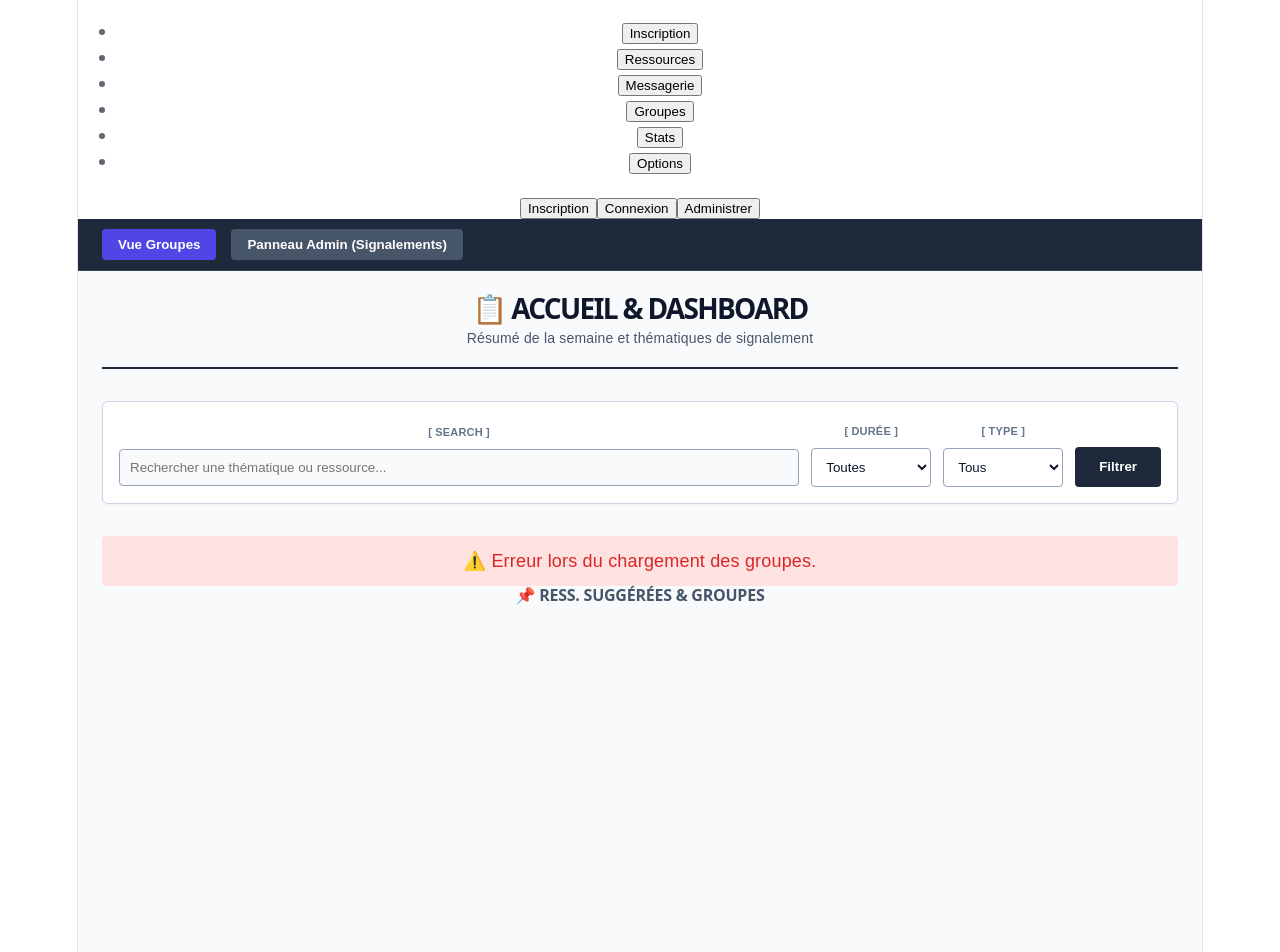
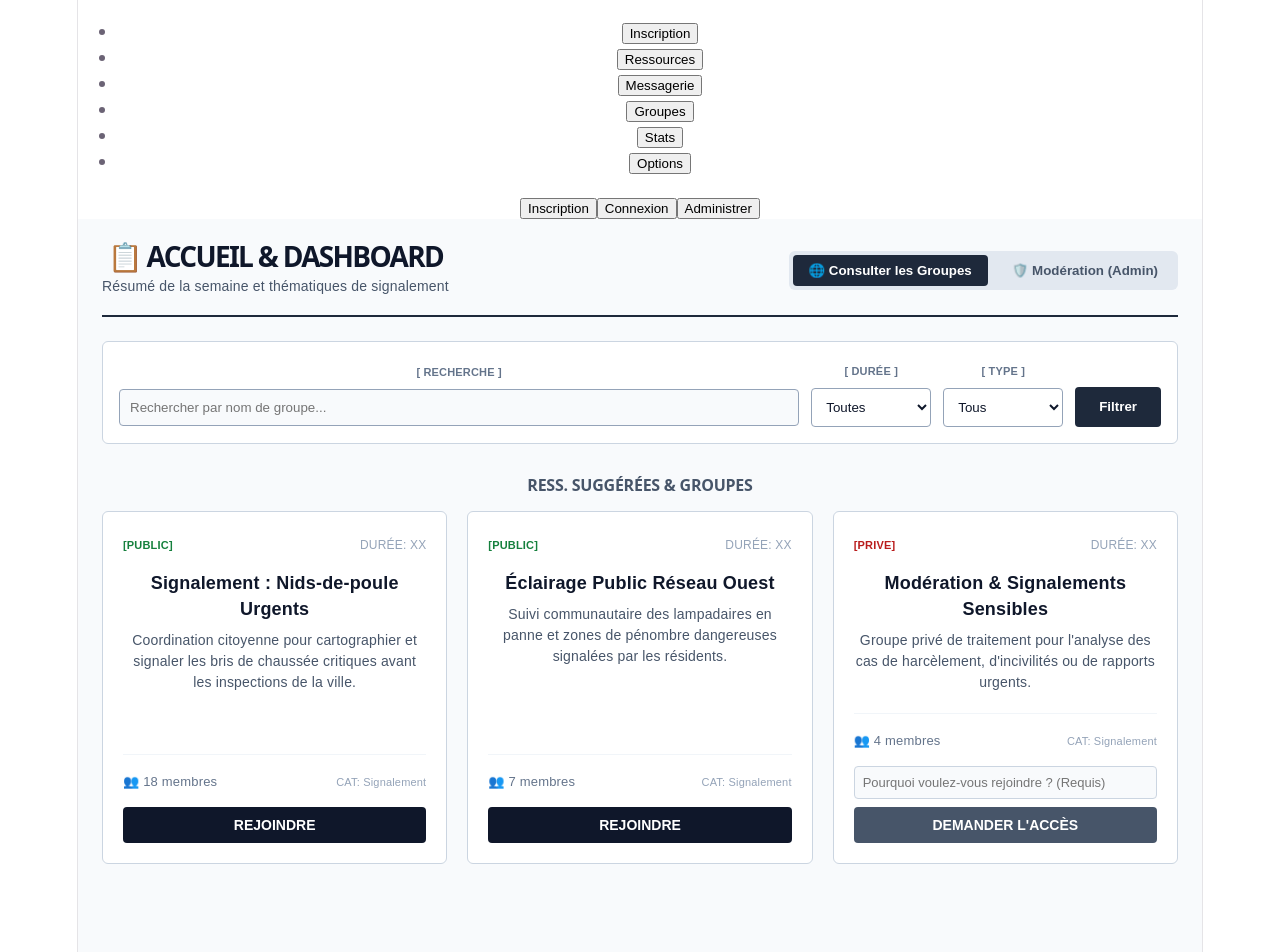
Before and after one commit to clementlaflamme/mindharbor, a React (Vite) app in the folder client/: page / in a window 1280 px wide. Shown: the top 952 px of the page. Built offline with nearby package versions, Linux system fonts and the light colour scheme.

Commit message:
preparation de merge

```diff
--- a/client/src/App.tsx
+++ b/client/src/App.tsx
@@ -4,36 +4,21 @@ import "./index.css"
 import Navbar from "./components/Navbar";
 import Footer from "./components/Footer";
 import { GroupsPage } from "./pages/GroupsPage";
+import { AdminSignalementsPage } from "./pages/AdminSignalementsPage";
 
 const API = "http://localhost:3000"
 
 function App() {
-    const [activeTab, setActiveTab] = useState<'groups' | 'admin'>('groups');
-
   return (
     <div className="app-container">
-      <Navbar/>
-      <div style={{ padding: '10px 24px', backgroundColor: '#1e293b', borderBottom: '1px solid #334155', display: 'flex', gap: '15px' }}>
-              <button
-                onClick={() => setActiveTab('groups')}
-                style={{ padding: '8px 16px', backgroundColor: activeTab === 'groups' ? '#4f46e5' : '#475569', color: 'white', border: 'none', borderRadius: '4px', cursor: 'pointer', fontWeight: 'bold' }}
-              >
-                Vue Groupes
-              </button>
-              <button
-                onClick={() => setActiveTab('admin')}
-                style={{ padding: '8px 16px', backgroundColor: activeTab === 'admin' ? '#ef4444' : '#475569', color: 'white', border: 'none', borderRadius: '4px', cursor: 'pointer', fontWeight: 'bold' }}
-              >
-                Panneau Admin (Signalements)
-              </button>
-            </div>
+      <Navbar />
 
-            <main className="content" style={{ minHeight: '80vh' }}>
-              {activeTab === 'groups' ? <GroupsPage /> : <AdminSignalementsPage />}
-            </main>
-      <Footer/>
+      <main className="content">
+        <GroupsPage />
+      </main>
+
+      <Footer />
     </div>
-
   );
 }
 
--- a/client/src/api/groups.ts
+++ b/client/src/api/groups.ts
@@ -1,16 +1,30 @@
-import api from './axios';
-import { Group } from '../types/groups';
+import { api } from './axios';
+// import { Group } from '../types/groups';
+
+export interface GroupCount {
+  membres: number;
+}
+
+export interface Group {
+  id: string;
+  thematique: string;
+  description: string;
+  regles: string;
+  visibilite: 'PUBLIC' | 'PRIVE';
+  Creele: string;
+  majle: string;
+  _count: GroupCount;
+}
 
 export const groupsService = {
-  fetchGroups: async (recherche?: string): Promise<Group[]> => {
+  recupererGroups: async (recherche?: string): Promise<Group[]> => {
     const response = await api.get<Group[]>('/groupes', {
       params: recherche ? { recherche } : {}
     });
     return response.data;
   },
 
-  // Calls router.post('/:groupeId/rejoindre')
-  joinGroup: async (groupeId: string, presentation?: string): Promise<any> => {
+  joindreGroup: async (groupeId: string, presentation?: string): Promise<any> => {
     const response = await api.post(`/groupes/${groupeId}/rejoindre`, {
       presentation
     });
--- a/client/src/pages/GroupsPage.tsx
+++ b/client/src/pages/GroupsPage.tsx
@@ -1,80 +1,166 @@
 import React, { useState, useEffect } from 'react';
-import { Group } from '../types/groups';
 import { groupsService } from '../api/groups';
+export type VisibiliteGroupe = 'PUBLIC' | 'PRIVE';
+export type StatutAdhesion = 'EN_ATTENTE' | 'ACCEPTEE' | 'REFUSEE';
+
+export interface CompteMembres {
+  membres: number;
+}
+
+export interface Groupe {
+  id: string;
+  thematique: string;
+  description: string;
+  regles: string;
+  visibilite: VisibiliteGroupe;
+  creeLe: string;
+  majLe: string;
+  _count: CompteMembres;
+}
 
 export function GroupsPage() {
-  const [groups, setGroups] = useState<Group[]>([]);
-  const [search, setSearch] = useState<string>('');
-  const [loading, setLoading] = useState<boolean>(false);
-  const [error, setError] = useState<string | null>(null);
+  const [groupes, setGroupes] = useState<Groupe[]>([]);
+  const [recherche, setRecherche] = useState<string>('');
+  const [chargement, setChargement] = useState<boolean>(false);
+  const [erreur, setErreur] = useState<string | null>(null);
+  const [typeSelectionne, setTypeSelectionne] = useState<string>('Tous');
+  const [ongletActif, setOngletActif] = useState<'groupes' | 'admin'>('groupes');
+  const [presentations, setPresentations] = useState<{ [groupeId: string]: string }>({});
+  const [messagesStatut, setMessagesStatut] = useState<{ [groupeId: string]: string }>({});
 
-  const [presentations, setPresentations] = useState<{ [groupId: string]: string }>({});
-  const [statusMessages, setStatusMessages] = useState<{ [groupId: string]: string }>({});
+  const chargerGroupes = async (texteFiltrage: string = recherche, typeFiltré: string = typeSelectionne) => {
+    setChargement(true);
+    setErreur(null);
+    try {
+      const baseDonneesFictive: Groupe[] = [
+        {
+          id: "1",
+          thematique: "Signalement : Nids-de-poule Urgents",
+          description: "Coordination citoyenne pour cartographier et signaler les bris de chaussée critiques avant les inspections de la ville.",
+          regles: "Joindre des photos géolocalisées si possible.",
+          visibilite: "PUBLIC",
+          creeLe: new Date().toISOString(),
+          majLe: new Date().toISOString(),
+          _count: { membres: 18 }
+        },
+        {
+          id: "2",
+          thematique: "Éclairage Public Réseau Ouest",
+          description: "Suivi communautaire des lampadaires en panne et zones de pénombre dangereuses signalées par les résidents.",
+          regles: "Préciser le numéro de poteau ou l'intersection exacte.",
+          visibilite: "PUBLIC",
+          creeLe: new Date().toISOString(),
+          majLe: new Date().toISOString(),
+          _count: { membres: 7 }
+        },
+        {
+          id: "3",
+          thematique: "Modération & Signalements Sensibles",
+          description: "Groupe privé de traitement pour l'analyse des cas de harcèlement, d'incivilités ou de rapports urgents.",
+          regles: "Réservé aux administrateurs de la plateforme.",
+          visibilite: "PRIVE",
+          creeLe: new Date().toISOString(),
+          majLe: new Date().toISOString(),
+          _count: { membres: 4 }
+        }
+      ];
 
-  const loadGroups = async (filterText: string = '') => {
-    setLoading(true);
-    setError(null);
-    try {
-      const data = await groupsService.fetchGroups(filterText);
-      setGroups(data);
+    const resultatsFiltres = baseDonneesFictive.filter(groupe => {
+      const correspondMotCle = groupe.thematique.toLowerCase().includes(texteFiltrage.toLowerCase());
+
+      let correspondType = true;
+      if (typeFiltré === 'PUBLIC') correspondType = groupe.visibilite === 'PUBLIC';
+      if (typeFiltré === 'PRIVE') correspondType = groupe.visibilite === 'PRIVE';
+
+      return correspondMotCle && correspondType;
+    });
+
+      setGroupes(resultatsFiltres);
+
+
     } catch (err: any) {
-      setError(err.response?.data?.erreur || 'Erreur lors du chargement des groupes.');
+      setErreur('Erreur lors du chargement des groupes.');
     } finally {
-      setLoading(false);
+      setChargement(false);
     }
   };
 
-  const handleJoinAction = async (groupId: string, isPrivate: boolean) => {
-    const introText = presentations[groupId] || '';
 
-    if (isPrivate && !introText.trim()) {
-      setStatusMessages(prev => ({ ...prev, [groupId]: '❌ Une présentation est requise.' }));
+  const gererActionAdhesion = async (groupeId: string, estPrive: boolean) => {
+    const texteIntro = presentations[groupeId] || '';
+
+    if (estPrive && !texteIntro.trim()) {
+      setMessagesStatut(prev => ({ ...prev, [groupeId]: '❌ Une présentation est requise.' }));
       return;
     }
 
     try {
-      const res = await groupsService.joinGroup(groupId, introText);
-      setStatusMessages(prev => ({
+      await groupsService.joinGroup(groupeId, texteIntro);
+      setMessagesStatut(prev => ({
         ...prev,
-        [groupId]: isPrivate ? '⏳ Demande d\'adhésion transmise !' : '✅ Groupe rejoint !'
+        [groupeId]: estPrive ? '⏳ Demande transmise !' : '✅ Groupe rejoint !'
       }));
-      loadGroups(search);
+      setPresentations(prev => ({ ...prev, [groupeId]: '' }));
+      chargerGroupes(recherche);
     } catch (err: any) {
-      setStatusMessages(prev => ({
+      setMessagesStatut(prev => ({
         ...prev,
-        [groupId]: `❌ ${err.response?.data?.erreur || 'Erreur d\'adhésion.'}`
+        [groupeId]: `❌ ${err.response?.data?.erreur || "Erreur d'adhésion."}`
       }));
     }
   };
 
   useEffect(() => {
-    loadGroups();
+    chargerGroupes();
   }, []);
 
   return (
     <div style={{ padding: '24px', backgroundColor: '#f8fafc', color: '#1e293b', minHeight: '100vh', fontFamily: 'sans-serif' }}>
-
-      <header style={{ marginBottom: '32px', borderBottom: '2px solid #1e293b', paddingBottom: '16px' }}>
-        <h1 style={{ color: '#0f172a', margin: '0 0 4px 0', fontSize: '28px', fontWeight: 'bold' }}>📋 ACCUEIL & DASHBOARD</h1>
-        <p style={{ color: '#475569', margin: 0, fontSize: '14px' }}>Résumé de la semaine et thématiques de signalement</p>
+      {/* En-tete */}
+      <header style={{ marginBottom: '24px', borderBottom: '2px solid #1e293b', paddingBottom: '16px', display: 'flex', justifyContent: 'space-between', alignItems: 'center', flexWrap: 'wrap', gap: '16px' }}>
+        <div>
+          <h1 style={{ color: '#0f172a', margin: '0 0 4px 0', fontSize: '28px', fontWeight: 'bold' }}>📋 ACCUEIL & DASHBOARD</h1>
+          <p style={{ color: '#475569', margin: 0, fontSize: '14px' }}>Résumé de la semaine et thématiques de signalement</p>
+        </div>
+        <div style={{ display: 'flex', gap: '8px', backgroundColor: '#e2e8f0', padding: '4px', borderRadius: '6px' }}>
+          <button
+            onClick={() => setOngletActif('groupes')}
+            style={{ padding: '8px 16px', backgroundColor: ongletActif === 'groupes' ? '#1e293b' : 'transparent', color: ongletActif === 'groupes' ? 'white' : '#475569', border: 'none', borderRadius: '4px', cursor: 'pointer', fontWeight: 'bold', transition: 'all 0.2s' }}
+          >
+            🌐 Consulter les Groupes
+          </button>
+          <button
+            onClick={() => setOngletActif('admin')}
+            style={{ padding: '8px 16px', backgroundColor: ongletActif === 'admin' ? '#ef4444' : 'transparent', color: ongletActif === 'admin' ? 'white' : '#475569', border: 'none', borderRadius: '4px', cursor: 'pointer', fontWeight: 'bold', transition: 'all 0.2s' }}
+          >
+            🛡️ Modération (Admin)
+          </button>
+        </div>
       </header>
 
-      <section style={{ backgroundColor: '#ffffff', border: '1px solid #cbd5e1', borderRadius: '6px', padding: '16px', marginBottom: '32px', boxShadow: '0 1px 3px rgba(0,0,0,0.05)' }}>
+      <section style={{ backgroundColor: '#ffffff', border: '1px solid #cbd5e1', borderRadius: '6px', padding: '16px', marginBottom: '32px' }}>
         <div style={{ display: 'flex', flexWrap: 'wrap', gap: '12px', alignItems: 'center' }}>
 
+          {/* barre de recherche */}
           <div style={{ flex: 1, minWidth: '200px' }}>
-            <label style={{ display: 'block', fontSize: '11px', fontWeight: 'bold', color: '#64748b', marginBottom: '4px', textTransform: 'uppercase' }}>[ SEARCH ]</label>
+            <label style={{ display: 'block', fontSize: '11px', fontWeight: 'bold', color: '#64748b', marginBottom: '4px', textTransform: 'uppercase' }}>
+              [ RECHERCHE ]
+            </label>
             <input
               type="text"
-              placeholder="Rechercher une thématique ou ressource..."
-              value={search}
-              onChange={(e) => setSearch(e.target.value)}
+              placeholder="Rechercher par nom de groupe..."
+              value={recherche}
+              onChange={(e) => setRecherche(e.target.value)}
               style={{ width: '100%', boxSizing: 'border-box', padding: '10px', borderRadius: '4px', border: '1px solid #94a3b8', backgroundColor: '#f8fafc', color: '#0f172a' }}
             />
           </div>
 
+
+
           <div>
-            <label style={{ display: 'block', fontSize: '11px', fontWeight: 'bold', color: '#64748b', marginBottom: '4px', textTransform: 'uppercase' }}>[ DURÉE ]</label>
+            <label style={{ display: 'block', fontSize: '11px', fontWeight: 'bold', color: '#64748b', marginBottom: '4px', textTransform: 'uppercase' }}>
+              [ DURÉE ]
+            </label>
             <select style={{ padding: '10px', borderRadius: '4px', border: '1px solid #94a3b8', backgroundColor: '#ffffff', color: '#0f172a', minWidth: '120px' }}>
               <option>Toutes</option>
               <option>Récents</option>
@@ -82,16 +168,22 @@ export function GroupsPage() {
           </div>
 
           <div>
-            <label style={{ display: 'block', fontSize: '11px', fontWeight: 'bold', color: '#64748b', marginBottom: '4px', textTransform: 'uppercase' }}>[ TYPE ]</label>
-            <select style={{ padding: '10px', borderRadius: '4px', border: '1px solid #94a3b8', backgroundColor: '#ffffff', color: '#0f172a', minWidth: '120px' }}>
-              <option>Tous</option>
-              <option>PUBLIC</option>
-              <option>PRIVE</option>
+            <label style={{ display: 'block', fontSize: '11px', fontWeight: 'bold', color: '#64748b', marginBottom: '4px', textTransform: 'uppercase' }}>
+              [ TYPE ]
+            </label>
+            <select
+              value={typeSelectionne}
+              onChange={(e) => setTypeSelectionne(e.target.value)}
+              style={{ padding: '10px', borderRadius: '4px', border: '1px solid #94a3b8', backgroundColor: '#ffffff', color: '#0f172a', minWidth: '120px' }}
+            >
+              <option value="Tous">Tous</option>
+              <option value="PUBLIC">PUBLIC</option>
+              <option value="PRIVE">PRIVE</option>
             </select>
           </div>
 
           <button
-            onClick={() => loadGroups(search)}
+            onClick={() => chargerGroupes(recherche, typeSelectionne)}
             style={{ alignSelf: 'flex-end', padding: '10px 24px', backgroundColor: '#1e293b', color: 'white', border: 'none', borderRadius: '4px', cursor: 'pointer', fontWeight: 'bold', height: '40px' }}
           >
             Filtrer
@@ -99,71 +191,68 @@ export function GroupsPage() {
         </div>
       </section>
 
-      {loading && <p style={{ color: '#64748b', textAlign: 'center' }}>Chargement des ressources...</p>}
-      {error && <p style={{ color: '#dc2626', backgroundColor: '#fee2e2', padding: '12px', borderRadius: '4px' }}>⚠️ {error}</p>}
+      {chargement && <p style={{ color: '#64748b', textAlign: 'center' }}>Chargement des ressources...</p>}
+      {erreur && <p style={{ color: '#dc2626', backgroundColor: '#fee2e2', padding: '12px', borderRadius: '4px' }}>⚠️ {erreur}</p>}
 
-      <h2 style={{ fontSize: '16px', fontWeight: 'bold', color: '#475569', marginBottom: '16px', textTransform: 'uppercase' }}>📌 Ress. Suggérées & Groupes</h2>
+      <h2 style={{ fontSize: '16px', fontWeight: 'bold', color: '#475569', marginBottom: '16px', textTransform: 'uppercase' }}>
+        Ress. Suggérées & Groupes
+      </h2>
 
       <div style={{ display: 'grid', gridTemplateColumns: 'repeat(auto-fill, minmax(280px, 1fr))', gap: '20px' }}>
-        {groups.map((group) => {
-          const isPrivate = group.visibilite === 'PRIVE';
+        {groupes.map((groupe) => {
+          const estPrive = groupe.visibilite === 'PRIVE';
           return (
-            <div
-              key={group.id}
-              style={{ backgroundColor: '#ffffff', borderRadius: '6px', padding: '20px', border: '1px solid #cbd5e1', boxShadow: '0 2px 4px rgba(0,0,0,0.02)', display: 'flex', flexDirection: 'column', justifyContent: 'space-between' }}
-            >
+            <div key={groupe.id} style={{ backgroundColor: '#ffffff', borderRadius: '6px', padding: '20px', border: '1px solid #cbd5e1', display: 'flex', flexDirection: 'column', justifyContent: 'space-between' }}>
               <div>
                 <div style={{ display: 'flex', justifyContent: 'space-between', alignItems: 'center', marginBottom: '12px' }}>
-                  <span style={{ fontSize: '11px', fontWeight: 'bold', color: isPrivate ? '#b91c1c' : '#15803d', textTransform: 'uppercase', letterSpacing: '0.5px' }}>
-                    [{group.visibilite}]
+                  <span style={{ fontSize: '11px', fontWeight: 'bold', color: estPrive ? '#b91c1c' : '#15803d', textTransform: 'uppercase' }}>
+                    [{groupe.visibilite}]
                   </span>
                   <small style={{ color: '#94a3b8', fontSize: '12px' }}>DURÉE: XX</small>
                 </div>
-
                 <h3 style={{ margin: '0 0 8px 0', fontSize: '18px', fontWeight: 'bold', color: '#0f172a' }}>
-                  {group.thematique}
+                  {groupe.thematique}
                 </h3>
-
                 <p style={{ color: '#475569', fontSize: '14px', lineHeight: '1.5', marginBottom: '20px' }}>
-                  {group.description}
+                  {groupe.description}
                 </p>
               </div>
 
               <div style={{ marginTop: 'auto', borderTop: '1px solid #f1f5f9', paddingTop: '14px' }}>
                 <div style={{ display: 'flex', justifyContent: 'space-between', alignItems: 'center', marginBottom: '12px' }}>
-                  <span style={{ fontSize: '13px', color: '#64748b', fontWeight: '500' }}>👥 {group._count?.membres || 0} membres</span>
+                  <span style={{ fontSize: '13px', color: '#64748b', fontWeight: '500' }}>👥 {groupe._count?.membres || 0} membres</span>
                   <span style={{ fontSize: '11px', color: '#94a3b8' }}>CAT: Signalement</span>
                 </div>
 
-                {isPrivate && (
+                {estPrive && (
                   <input
                     type="text"
                     placeholder="Pourquoi voulez-vous rejoindre ? (Requis)"
-                    value={presentations[group.id] || ''}
-                    onChange={(e) => setPresentations({ ...presentations, [group.id]: e.target.value })}
+                    value={presentations[groupe.id] || ''}
+                    onChange={(e) => setPresentations({ ...presentations, [groupe.id]: e.target.value })}
                     style={{ width: '100%', boxSizing: 'border-box', padding: '8px', borderRadius: '4px', border: '1px solid #cbd5e1', backgroundColor: '#f8fafc', color: '#0f172a', marginBottom: '8px', fontSize: '13px' }}
                   />
                 )}
 
                 <button
-                  onClick={() => handleJoinAction(group.id, isPrivate)}
-                  style={{ width: '100%', padding: '10px', backgroundColor: isPrivate ? '#475569' : '#0f172a', color: 'white', border: 'none', borderRadius: '4px', cursor: 'pointer', fontWeight: 'bold', fontSize: '14px', textTransform: 'uppercase' }}
+                  onClick={() => gererActionAdhesion(groupe.id, estPrive)}
+                  style={{ width: '100%', padding: '10px', backgroundColor: estPrive ? '#475569' : '#0f172a', color: 'white', border: 'none', borderRadius: '4px', cursor: 'pointer', fontWeight: 'bold', fontSize: '14px', textTransform: 'uppercase' }}
                 >
-                  {isPrivate ? "Demander l'accès" : "btn. Rejoindre"}
+                  {estPrive ? "Demander l'accès" : "Rejoindre"}
                 </button>
 
-                {statusMessages[group.id] && (
-                  <p style={{ margin: '8px 0 0 0', fontSize: '12px', textAlign: 'center', fontWeight: '500', color: statusMessages[group.id].startsWith('❌') ? '#dc2626' : '#16a34a' }}>
-                    {statusMessages[group.id]}
+                {messagesStatut[groupe.id] && (
+                  <p style={{ margin: '8px 0 0 0', fontSize: '12px', textAlign: 'center', fontWeight: '500', color: messagesStatut[groupe.id].startsWith('❌') ? '#dc2626' : '#16a34a' }}>
+                    {messagesStatut[groupe.id]}
                   </p>
                 )}
               </div>
+
             </div>
           );
         })}
       </div>
+
     </div>
   );
-
-
 }
```
Also changed, not shown: client/src/api/axios.ts (+23 -0 lines), client/src/api/signalements.ts (+30 -10 lines), client/src/pages/AdminSignalementsPage.tsx (renamed from client/src/pages/AdminSignalementsPage.ts, +18 -4 lines), client/src/types/groups.ts (+11 -1 lines), 1 other file (tests, documents, lock files or other folders).
